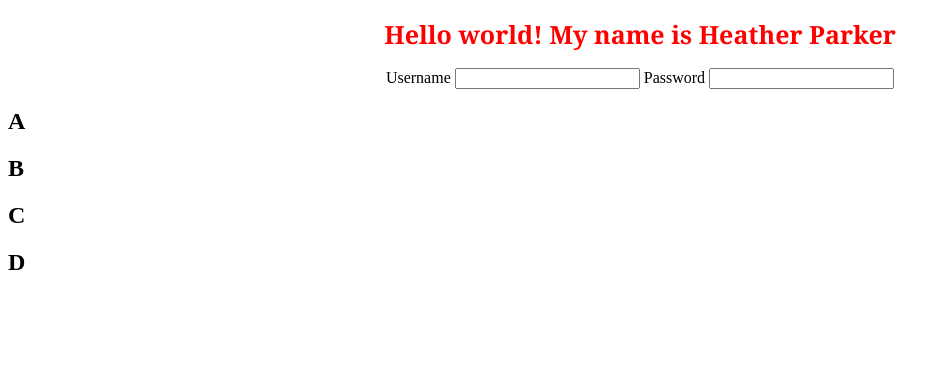
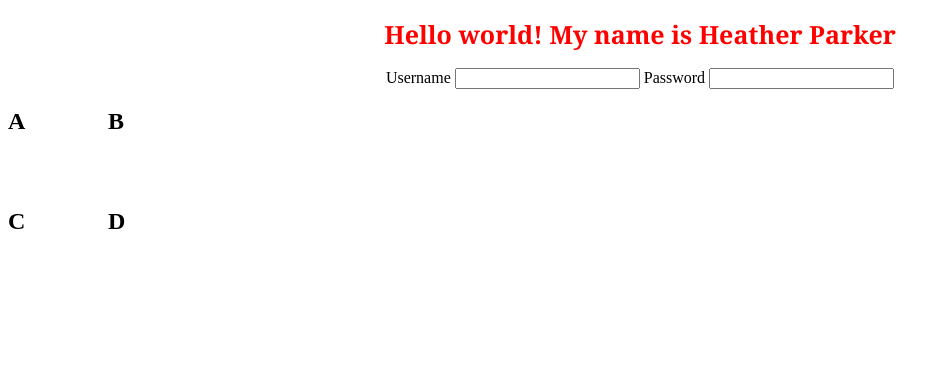
Before and after one commit to hparker13/hello-world, a plain HTML site: page index.html in a window 1280 px wide. Shown: the whole page, without its empty margins (0-951 px from the left). Drawn offline with Linux system fonts and the light colour scheme.

Commit message:
Started Grid Styles

```diff
--- a/styles.css
+++ b/styles.css
@@ -7,3 +7,13 @@
   font-size: 25px;
   color: red;
 }
+
+.grid {
+    display: grid;
+    grid-template-columns: repeat(2, 100px);
+    grid-template-rows: 100px 200px 100px;
+}
+
+#a {
+
+}
```
